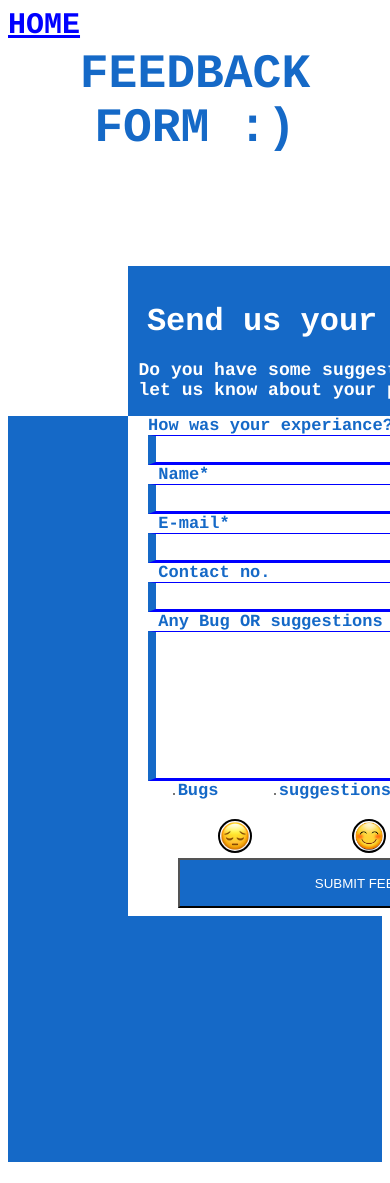
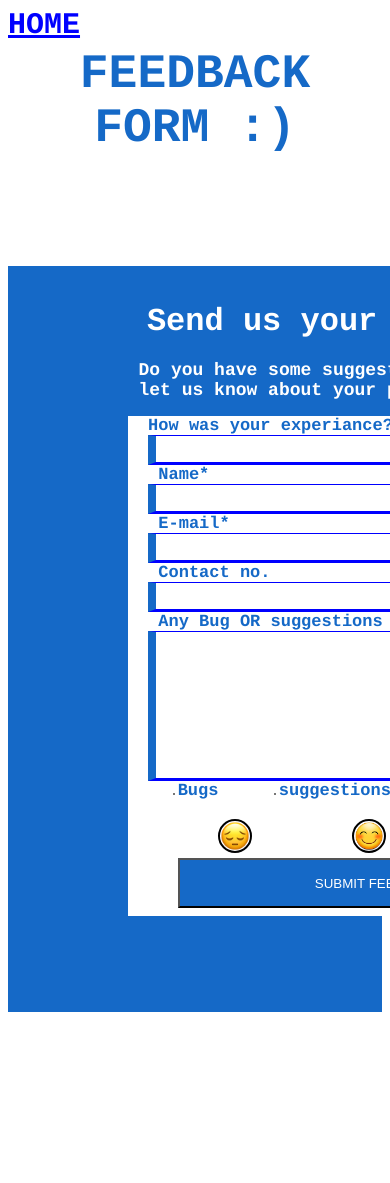
Before and after one commit to subhadeepchakraborty/mini, a PHP site: page /subh/feedback.php in a window 390 px wide; the page is wider, and only the part inside the window is pictured. After the commit the page ends 1012 px from the top of that part, so only its background shows below. Run offline with PHP 8.4, Linux system fonts and the light colour scheme.

Commit message:
Update feedback.css

```diff
--- a/feedback.css
+++ b/feedback.css
@@ -1,3 +1,19 @@
+@media screen and (max-width: 800px)
+{
+#bottom_block,#top_block
+{
+float:left;
+display: inline;
+}
+#main_block
+{
+
+
+}
+
+
+}
+
 body
 {
 font-family: Courier;
```
